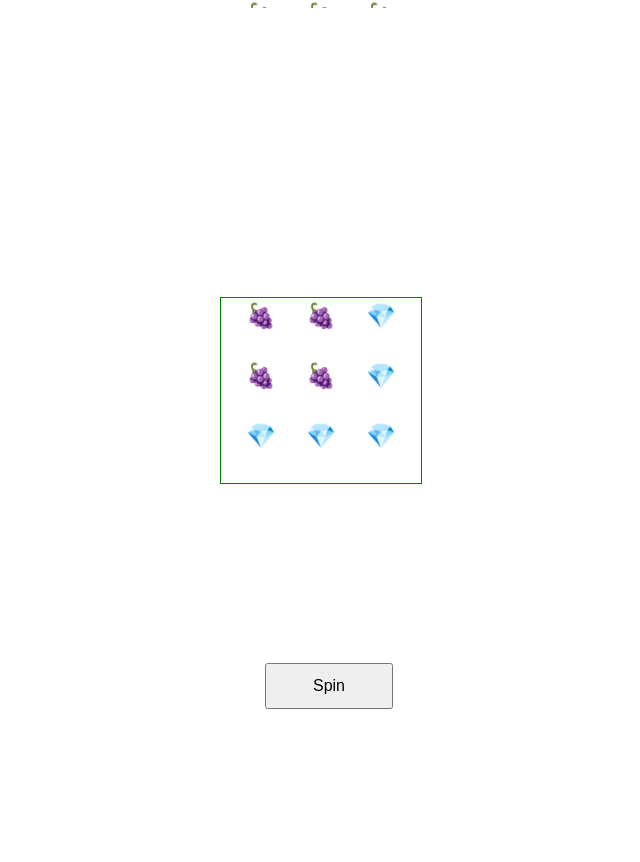
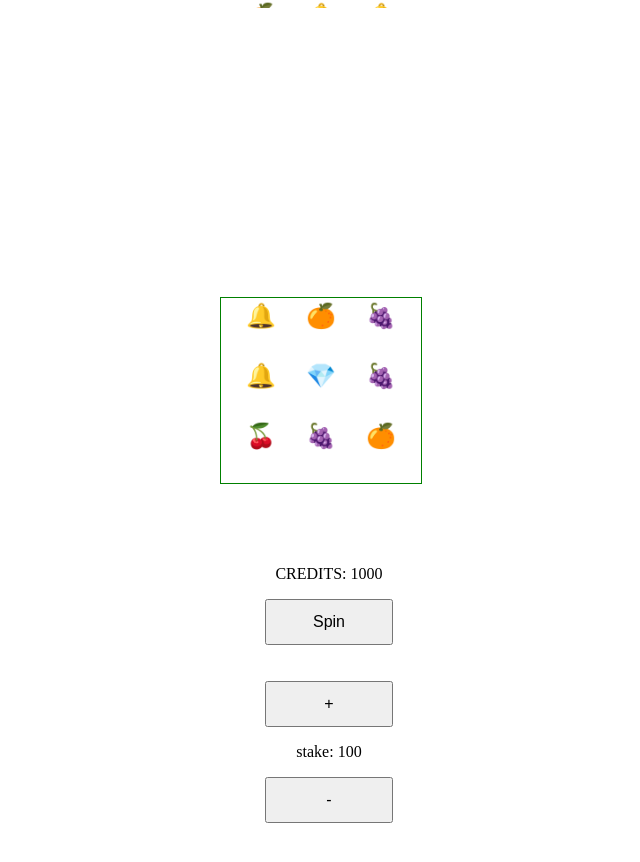
Before and after one commit to xcinek1337/777-MACHINE, a React app: page / in a window 1280 px wide. Shown: the top 862 px of the page, without its empty margins (319-959 px from the left). Built offline with nearby package versions, Linux system fonts and the light colour scheme.

Commit message:
added feature - stake

```diff
--- a/src/components/Gambling.js
+++ b/src/components/GamblingAnimation.js
@@ -1,6 +1,6 @@
 import React from 'react';
 
-const Gambling = ({ randomSymbols }) => {
+const GamblingAnimation = ({ randomSymbols }) => {
 	return (
 		<div className='reels'>
 			{randomSymbols.map((symbol, index) => (
@@ -15,4 +15,4 @@ const Gambling = ({ randomSymbols }) => {
 	);
 };
 
-export default Gambling;
+export default GamblingAnimation;
--- a/src/components/SlotMachine.js
+++ b/src/components/SlotMachine.js
@@ -1,6 +1,6 @@
 import React, { useEffect, useState } from 'react';
 
-import Gambling from './Gambling';
+import GamblingAnimation from './GamblingAnimation';
 
 import { symbols } from '../utils/winningPatterns';
 import { checkNormalWin, checkMegaWin } from '../utils/gameLogic';
@@ -13,12 +13,26 @@ const SlotMachine = () => {
 	const [win, isWin] = useState(false);
 	const [megaWin, isMegaWin] = useState(false);
 	const [spinResults, setSpinResults] = useState([]);
+	const [credits, setCredits] = useState(1000);
+	const [insufficientCredits, setInsufficientCredits] = useState(false);
+	const [stake, setStake] = useState(100);
+
+	useEffect(() => {
+		if (win) {
+			setCredits((prevCredit) => prevCredit + stake * 10);
+		}
+		if (megaWin) {
+			setCredits((prevCredit) => prevCredit + stake * 100000);
+		}
+	}, [win, megaWin]);
 
 	const renderReels = (numberOfReels) => {
 		return (
 			<>
 				{Array.from({ length: numberOfReels }).map((_, index) => {
-					return <React.Fragment key={index}>{<Gambling randomSymbols={generateRandomSymbols()} />}</React.Fragment>;
+					return (
+						<React.Fragment key={index}>{<GamblingAnimation randomSymbols={generateRandomSymbols()} />}</React.Fragment>
+					);
 				})}
 			</>
 		);
@@ -46,6 +60,10 @@ const SlotMachine = () => {
 	};
 
 	const handleSpinClick = () => {
+		if (credits >= stake) {
+			setInsufficientCredits(false);
+			setButtonDisable(true);
+			setCredits((prevCredit) => prevCredit - stake);
 			setIsSpinning(false);
 			isMegaWin(false);
 			isWin(false);
@@ -53,6 +71,9 @@ const SlotMachine = () => {
 			setTimeout(() => {
 				spinReels();
 			}, 1000);
+		} else {
+			setInsufficientCredits(true);
+		}
 	};
 
 	const generateRandomSymbols = () => {
@@ -60,13 +81,13 @@ const SlotMachine = () => {
 	};
 
 	const spinReels = () => {
-		setButtonDisable(true);
 		setIsSpinning(true);
 
 		const results = Array.from({ length: 3 }, () => generateRandomSymbols());
 		setSpinResults(results);
-		console.log(results);
+
 		setTimeout(() => {
+			console.log(checkNormalWin(results));
 			isWin(checkNormalWin(results));
 			isMegaWin(checkMegaWin(results));
 
@@ -84,14 +105,23 @@ const SlotMachine = () => {
 				{mount ? renderReels(12) : renderReels(9)}
 			</div>
 			<div className='slot__button'>
+				<p>CREDITS: {credits}</p>
+				{win && <h2>normal win</h2>}
+				{megaWin && <h2>JACKOPOT!@#!@#Q!@#</h2>}
+				{insufficientCredits && (
+					<h1 style={{ color: 'red' }}>NO MONEY NO PLAY / send blik +750 722 712 TO CONTINUE </h1>
+				)}
 				<button
 					onClick={handleSpinClick}
 					disabled={buttonDisable}
 				>
 					Spin
 				</button>
-				{win && <h2>normal win</h2>}
-				{megaWin && <h2>JACKOPOT!@#!@#Q!@#</h2>}
+				<br />
+				<br />
+				<button onClick={() => setStake((prevStake) => prevStake + 50)}>+</button>
+				<p>stake: {stake}</p>
+				<button onClick={() => setStake((prevStake) => prevStake - 50)}>-</button>
 			</div>
 		</>
 	);
--- a/src/utils/winningPatterns.js
+++ b/src/utils/winningPatterns.js
@@ -1,5 +1,4 @@
-// export const symbols = ['🍒', '🍇', '🍊', '🔔', '💎'];
-export const symbols = [ '💎','🍇'];
+export const symbols = ['🍒', '🍇', '🍊', '🔔', '💎'];
 
 export const winCombinations = [
 	['🍒', '🍒', '🍒'],
```
Lines whose indentation alone changed are shown as unchanged.
